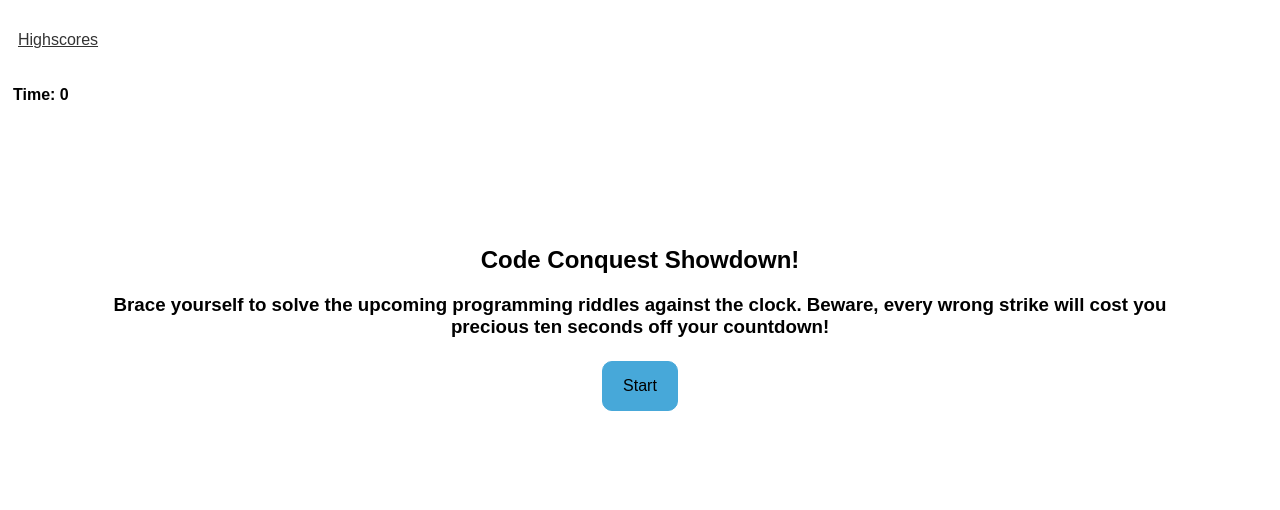
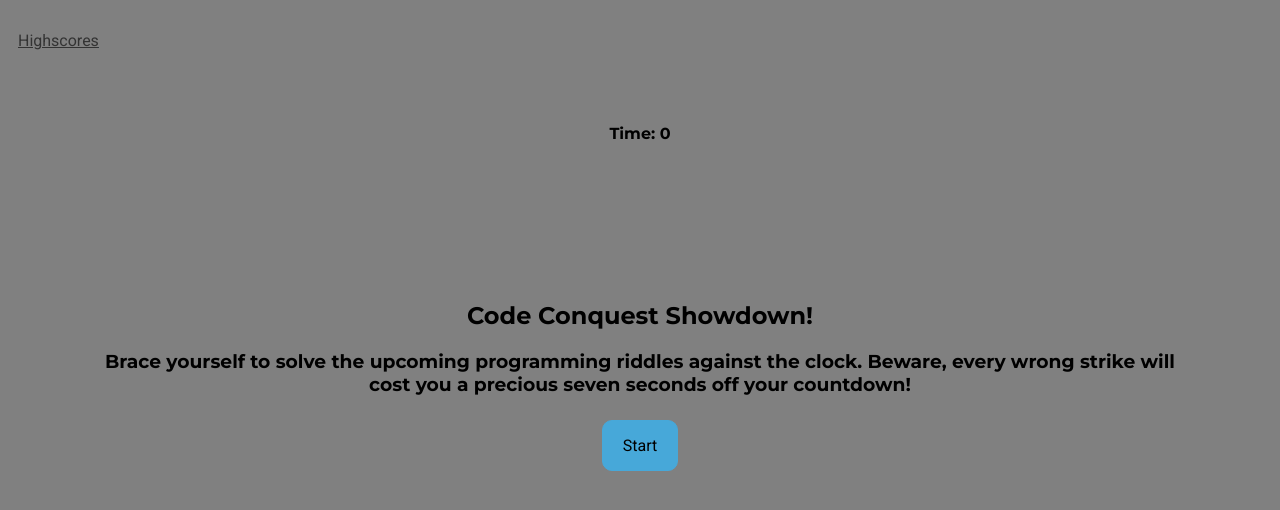
Before and after one commit to kojootchere/Code-Conquest-Showdown, a plain HTML site: page index.html in a window 1280 px wide. Drawn offline with Linux system fonts and the light colour scheme.

Commit message:
Enhanced HTML, CSS and ReadMe files. Please see commit comment for a detailed changelog.

````diff
--- a/assets/css/style.css
+++ b/assets/css/style.css
@@ -1,113 +1,191 @@
-.toEnd {
-  /* Ensures child elements are aligned towards the end */
-  justify-content: flex-end;
-  /* Makes the container a flex container */
+/* Import Google Fonts to use in CSS. Two font families are imported: Roboto and Montserrat */
+@import url('https://fonts.googleapis.com/css2?family=Roboto:wght@400;700&family=Montserrat:wght@400;700&display=swap');
+
+/* Define CSS variables inside :root. These variables can be used throughout the CSS file */
+:root {
+  /* Color used as the primary theme color */
+  --primary-color: #47a8d9;
+
+  /* Color used for hover effects */
+  --hover-color: #090cb8;
+
+  /* Color used for links */
+  --link-color: #333333;
+
+  /* Color used for backgrounds */
+  --background-color: #f2f2f2;
+
+  /* Color used for the body background */
+  --body-background-color: grey;
+
+  /* Color used for the high score button */
+  --high-score-color: #069;
+
+  /* Font family used for the body text */
+  --font-family-body: 'Roboto', sans-serif;
+
+  /* Font family used for headings */
+  --font-family-headings: 'Montserrat', sans-serif;
+}
+
+/* Set the font family and background color for the body */
+body {
+  /* Use the body font family variable */
+  font-family: var(--font-family-body);
+
+  /* Use the body background color variable */
+  background-color: var(--body-background-color);
+}
+
+/* Set the font family for all heading tags (h1 to h6) */
+h1, h2, h3, h4, h5, h6 {
+  /* Use the headings font family variable */
+  font-family: var(--font-family-headings);
+}
+
+/* Define a flex class for flex containers */
+.flex {
   display: flex;
 }
 
-.toStart {
-  /* Ensures child elements are aligned towards the start */
-  justify-content: flex-start;
-  /* Makes the container a flex container */
+/* Define a class to align child elements towards the end */
+.toEnd {
+  justify-content: flex-end;
   display: flex;
 }
 
-#navigation {
-  /* Flex container for navigation elements */
+/* Define a class to align child elements towards the start */
+.toStart {
+  justify-content: flex-start;
   display: flex;
-  /* Background color of the navigation bar */
-  background-color: #f0f0f0;
-  /* Width of the navigation bar to fill the parent container */
-  width: 100%;
-  /* Top margin to control spacing with respect to upper element */
-  margin-top: 0;
 }
 
-body {
-  /* Font family for all elements in the body */
-  font-family: Arial, Helvetica, sans-serif;
-  /* Background color of the body */
-  background-color: rgb(255, 255, 255);
+/* Define styles for the navigation element */
+#navigation {
+  display: flex;
+  /* Use the background color variable */
+  background-color: var(--background-color);
+
+  /* Set the width to 100% to take up the full width of its container */
+  width: 100%;
 }
 
-#quiz-body {
-  /* Aligns all the text inside the #quiz-body element to the center */
+/* Define styles for the right section of the header */
+.header-right-section {
+  /* Center the text */
   text-align: center;
 
-  /* Adds padding to the #quiz-body element equivalent to 12% of the viewport height.
-     This padding applies on all four sides - top, right, bottom, left. */
+  /* Add padding equivalent to 2% of the viewport height */
+  padding: 2vh;
+}
+
+/* Define styles for the quiz body */
+#quiz-body {
+  /* Center the text */
+  text-align: center;
+
+  /* Add padding equivalent to 12% of the viewport height */
   padding: 12vh;
 }
 
+/* Define styles for the content */
+#content {
+  /* Justify the text to align it to both the left and right margins */
+  text-align: justify;
 
-#content {
-  /* Aligns text to both the left and right margins, adding extra space between words as necessary */
-  text-align: justify;
-  /* Space around the content */
+  /* Add padding equivalent to 5% of its container */
   padding: 5%;
 }
 
+/* Define styles for h4 elements */
 h4 {
-  /* Padding around h4 elements to create space around text */
+  /* Add padding of 5px around the text */
   padding: 5px;
 }
 
+/* Define styles for links */
 a {
-  /* Styles the appearance of the link text */
+  /* Underline the text */
   text-decoration: underline;
-  /* Color of the link text */
-  color: #333333;
+
+  /* Use the link color variable */
+  color: var(--link-color);
 }
 
+/* Define styles for buttons */
 button {
-  /* Border around the button */
-  border: 1px solid #47a8d9;
-  /* Background color of the button */
-  background-color: #47a8d9;
-  /* Color of the button text */
+  /* Set the border to 1px solid and use the primary color variable */
+  border: 1px solid var(--primary-color);
+
+  /* Use the primary color variable for the background color */
+  background-color: var(--primary-color);
+
+  /* Set theSure, here's the continuation of the comments:
+
+```css
+  /* Set the text color to black */
   color: #000000;
-  /* Rounded corners of the button */
+
+  /* Round the corners of the button */
   border-radius: 10px;
-  /* Space inside the button */
+
+  /* Add space inside the button */
   padding: 15px 20px;
-  /* Size of the button text */
+
+  /* Set the size of the button text */
   font-size: 16px;
-  /* Font of the button text */
-  font-family: Arial, Helvetica, sans-serif;
-  /* Space around the button */
+
+  /* Use the body font family variable for the button text */
+  font-family: var(--font-family-body);
+
+  /* Add space around the button */
   margin: 5px;
+
+  /* Set the transition duration for hover effects */
+  transition-duration: 0.2s;
 }
 
+/* Define hover styles for buttons */
 button:hover {
-  /* Transition effect duration when button state changes */
-  transition-duration: 0.2s;
-  /* Background color of the button when hovered */
-  background-color: #090cb8;
+  /* Use the hover color variable for the background color when the button is hovered */
+  background-color: var(--hover-color);
 }
 
+/* Define styles for the high score button */
 .highScoreButton {
-  background: none!important;
+  /* Remove the background color */
+  background: none !important;
+
+  /* Remove the border */
   border: none;
-  padding: 0!important;
-  /*optional*/
-  font-family: arial, sans-serif;
-  /*input has OS specific font-family*/
-  color: #069;
+
+  /* Remove the padding */
+  padding: 0 !important;
+
+  /* Use the body font family variable for the button text */
+  font-family: var(--font-family-body);
+
+  /* Use the high score color variable for the text color */
+  color: var(--high-score-color);
+
+  /* Underline the text */
   text-decoration: underline;
+
+  /* Change the cursor to a pointer when hovering over the button */
   cursor: pointer;
 }
 
-.row {
-  display: flex;
-}
+/* Define styles for columns */
+.column {
+  /* Set the flex grow factor to 50% to make two equal columns */
+  flex: 50%;
 
-/* Create two equal columns that sits next to each other */
-.column {
-  flex: 50%;
+  /* Add 10px of padding */
   padding: 10px;
 }
 
+/* Define styles for the quiz section */
 #quizSection {
-  /* Aligns text to the left */
+  /* Align the text to the left */
   text-align: left;
 }
--- a/index.html
+++ b/index.html
@@ -32,7 +32,7 @@
             <h1>Code Conquest Showdown!</h1>
             <h3>
                 Brace yourself to solve the upcoming programming riddles against the clock. Beware, every wrong strike
-                will cost you precious ten seconds off your countdown!
+                will cost you a precious seven seconds off your countdown!
             </h3>
             <!-- Button to start the quiz -->
             <button onclick="startQuiz()">Start</button>
````
Also changed, not shown: assets/images/04-web-apis-homework-demo.gif (deleted), assets/images/Code-Conquest-Showdown-screenshot.jpeg (added), 1 other file.
